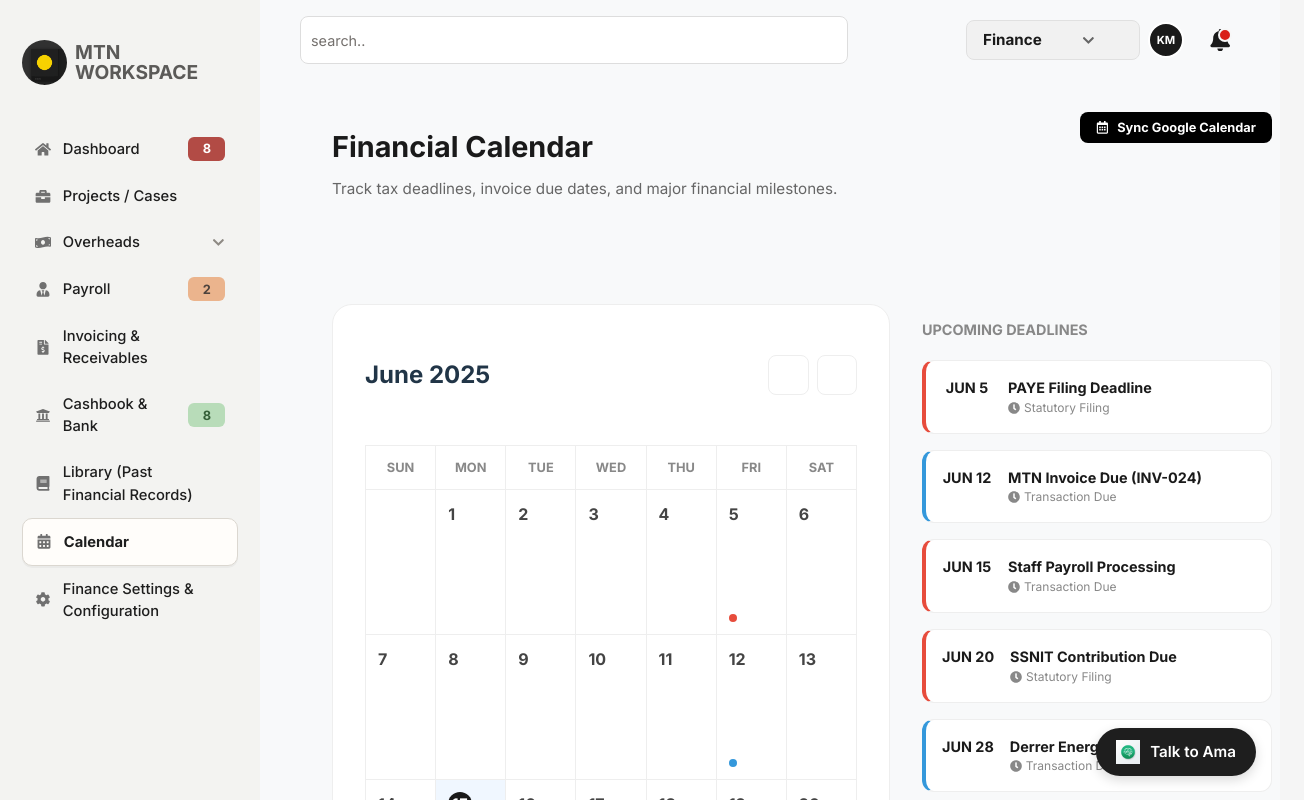
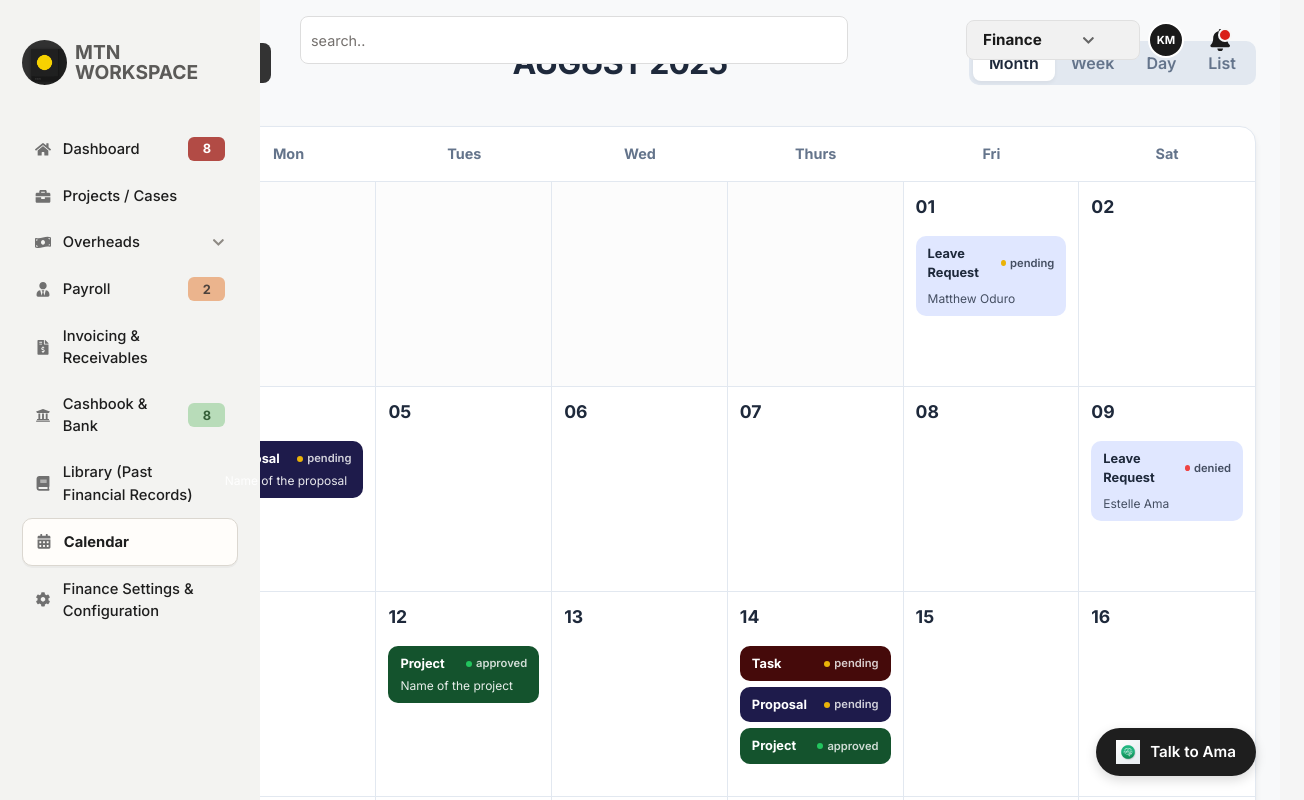
Before and after one commit to justkoby/dashboard-finance-new, a React (Vite) app: page /calendar in a window 1280 px wide. Shown: the top 800 px of the page, 1304 px wide, since content can reach past the window. Built offline with nearby package versions, Linux system fonts and the light colour scheme.

Commit message:
Calendar update: modern grid, event management, and dark-themed modal

```diff
--- a/src/pages/Calendar.css
+++ b/src/pages/Calendar.css
@@ -1,159 +1,362 @@
-.calendar-page {
-  display: flex;
-  min-height: 100vh;
-  background-color: #f8f9fa;
+.calendar-content {
+  padding: 24px;
+  background: #f8f9fa;
+  min-height: calc(100vh - 80px);
 }
 
-
-.calendar-page .content {
-  padding: 32px;
-  width: 100%;
-}
-
-.calendar-layout {
-  display: grid;
-  grid-template-columns: 1fr 350px;
-  gap: 32px;
-  margin-top: 24px;
-}
-
-.calendar-main {
-  background: white;
-  padding: 32px;
-  border-radius: 20px;
-  border: 1px solid #eee;
-}
-
-.calendar-header {
+.calendar-top-bar {
   display: flex;
   justify-content: space-between;
   align-items: center;
-  margin-bottom: 32px;
+  margin-bottom: 24px;
 }
 
-.cal-nav {
+.nav-group {
   display: flex;
-  gap: 8px;
+  gap: 12px;
+  align-items: center;
 }
 
-.calendar-grid {
+.nav-btn {
+  width: 40px;
+  height: 40px;
+  border-radius: 8px;
+  border: 1px solid #e0e0e0;
+  background: white;
+  display: flex;
+  align-items: center;
+  justify-content: center;
+  cursor: pointer;
+  color: #333;
+  transition: all 0.2s;
+}
+
+.nav-btn:hover {
+  background: #f0f0f0;
+}
+
+.add-event-btn {
+  background: #333;
+  color: white;
+  border: none;
+  padding: 10px 20px;
+  border-radius: 8px;
+  font-weight: 600;
+  cursor: pointer;
+  margin-left: 8px;
+}
+
+.calendar-current-date {
+  font-size: 2rem;
+  font-weight: 900;
+  color: #1e293b;
+  letter-spacing: -1px;
+}
+
+.view-tabs {
+  background: #e2e8f0;
+  padding: 4px;
+  border-radius: 10px;
+  display: flex;
+}
+
+.view-tab {
+  padding: 8px 16px;
+  border: none;
+  background: transparent;
+  color: #64748b;
+  font-weight: 600;
+  cursor: pointer;
+  border-radius: 8px;
+  transition: all 0.2s;
+  text-transform: capitalize;
+}
+
+.view-tab.active {
+  background: white;
+  color: #1e293b;
+  box-shadow: 0 2px 4px rgba(0,0,0,0.05);
+}
+
+.calendar-container {
+  background: white;
+  border: 1px solid #e2e8f0;
+  border-radius: 16px;
+  overflow: hidden;
+  box-shadow: 0 4px 6px -1px rgba(0, 0, 0, 0.1);
+}
+
+.calendar-grid-header {
   display: grid;
   grid-template-columns: repeat(7, 1fr);
-  gap: 1px;
-  background: #eee;
-  border: 1px solid #eee;
+  border-bottom: 1px solid #e2e8f0;
 }
 
-.weekday {
-  background: white;
-  padding: 12px;
+.weekday-label {
+  padding: 16px;
   text-align: center;
   font-weight: 700;
-  font-size: 0.8rem;
-  color: #888;
-  text-transform: uppercase;
+  color: #64748b;
+  font-size: 0.9rem;
 }
 
-.day {
-  background: white;
-  min-height: 120px;
+.calendar-grid-body {
+  display: grid;
+  grid-template-columns: repeat(7, 1fr);
+}
+
+.calendar-day {
+  min-height: 180px;
+  border-right: 1px solid #e2e8f0;
+  border-bottom: 1px solid #e2e8f0;
   padding: 12px;
   display: flex;
   flex-direction: column;
+  gap: 8px;
+  transition: background 0.1s;
+  cursor: pointer;
+}
+
+.calendar-day:nth-child(7n) {
+  border-right: none;
+}
+
+.calendar-day:hover {
+  background: #fdfdfd;
+}
+
+.calendar-day.empty {
+  background: #fcfcfc;
+}
+
+.day-number {
+  font-size: 1.1rem;
+  font-weight: 700;
+  color: #1e293b;
+  margin-bottom: 8px;
+  display: block;
+}
+
+.day-events-container {
+  display: flex;
+  flex-direction: column;
+  gap: 6px;
+}
+
+.event-card {
+  padding: 8px 12px;
+  border-radius: 10px;
+  font-size: 0.85rem;
+  color: white;
+  display: flex;
+  flex-direction: column;
+  gap: 4px;
+}
+
+.event-card.leave-request {
+  background: #E0E7FF !important;
+  color: #1e293b !important;
+}
+
+.event-card.proposal {
+  background: #1E1B4B !important;
+}
+
+.event-card.project {
+  background: #14532D !important;
+}
+
+.event-card.task {
+  background: #450A0A !important;
+}
+
+.event-main {
+  display: flex;
+  align-items: center;
   justify-content: space-between;
 }
 
-.day.today {
-  background: #f0f7ff;
+.event-title {
+  font-weight: 700;
+  font-size: 0.8rem;
 }
 
-.day.today .day-num {
-  background: #1a1a1a;
-  color: white;
-  width: 24px;
-  height: 24px;
+.status-dot {
+  width: 6px;
+  height: 6px;
+  border-radius: 50%;
+  margin-left: auto;
+  margin-right: 4px;
+}
+
+.status-dot.pending { background: #EAB308; }
+.status-dot.approved { background: #22C55E; }
+.status-dot.denied { background: #EF4444; }
+
+.status-text {
+  font-size: 0.7rem;
+  opacity: 0.8;
+  font-weight: 600;
+}
+
+.event-desc {
+  font-size: 0.75rem;
+  opacity: 0.9;
+}
+
+.event-assignee {
+  font-size: 0.75rem;
+  margin-top: 4px;
+  opacity: 0.8;
+}
+
+/* Modal Styles */
+.modal-overlay {
+  position: fixed;
+  top: 0;
+  left: 0;
+  right: 0;
+  bottom: 0;
+  background: rgba(0, 0, 0, 0.4);
+  backdrop-filter: blur(4px);
   display: flex;
   align-items: center;
   justify-content: center;
+  z-index: 2000;
+}
+
+.modern-modal {
+  background: #111827; /* Dark theme for modal */
+  width: 100%;
+  max-width: 500px;
+  border-radius: 24px;
+  padding: 32px;
+  position: relative;
+  color: white;
+  box-shadow: 0 25px 50px -12px rgba(0, 0, 0, 0.5);
+}
+
+.modal-close {
+  position: absolute;
+  top: 24px;
+  right: 24px;
+  width: 32px;
+  height: 32px;
+  background: rgba(255, 255, 255, 0.05);
+  border-radius: 50%;
+  display: flex;
+  align-items: center;
+  justify-content: center;
+  cursor: pointer;
+  color: #94a3b8;
+  transition: all 0.2s;
+}
+
+.modal-close:hover {
+  background: rgba(255, 255, 255, 0.1);
+  color: white;
+}
+
+.modal-title {
+  font-size: 1.5rem;
+  font-weight: 700;
+  margin-bottom: 8px;
+}
+
+.modal-subtitle {
+  color: #94a3b8;
+  font-size: 0.9rem;
+  margin-bottom: 24px;
+}
+
+.form-group {
+  margin-bottom: 20px;
+  flex: 1;
+}
+
+.form-group label {
+  display: block;
+  font-size: 0.85rem;
+  font-weight: 600;
+  color: #94a3b8;
+  margin-bottom: 8px;
+}
+
+.form-group input {
+  width: 100%;
+  background: rgba(255, 255, 255, 0.03);
+  border: 1px solid rgba(255, 255, 255, 0.1);
+  border-radius: 10px;
+  padding: 12px;
+  color: white;
+  outline: none;
+  transition: border-color 0.2s;
+}
+
+.form-group input:focus {
+  border-color: #3b82f6;
+}
+
+.form-row {
+  display: flex;
+  gap: 16px;
+}
+
+.color-options {
+  display: flex;
+  flex-wrap: wrap;
+  gap: 16px;
+  padding: 8px 0;
+}
+
+.radio-option {
+  display: flex;
+  align-items: center;
+  gap: 8px;
+  cursor: pointer;
+  font-size: 0.9rem;
+  color: #cbd5e1;
+}
+
+.dot {
+  width: 10px;
+  height: 10px;
   border-radius: 50%;
 }
 
-.day-num {
-  font-weight: 700;
-  color: #444;
+.dot.danger { background: #ef4444; }
+.dot.success { background: #22c55e; }
+.dot.primary { background: #3b82f6; }
+.dot.warning { background: #eab308; }
+
+.modal-actions {
+  display: flex;
+  justify-content: flex-end;
+  gap: 12px;
+  margin-top: 12px;
 }
 
-.day-events {
-  display: flex;
-  gap: 4px;
-  flex-wrap: wrap;
+.cancel-btn {
+  background: rgba(255, 255, 255, 0.05);
+  border: 1px solid rgba(255, 255, 255, 0.1);
+  color: #cbd5e1;
+  padding: 10px 24px;
+  border-radius: 10px;
+  font-weight: 600;
+  cursor: pointer;
 }
 
-.event-dot {
-  width: 8px;
-  height: 8px;
-  border-radius: 50%;
+.save-btn {
+  background: #4f46e5;
+  color: white;
+  border: none;
+  padding: 10px 24px;
+  border-radius: 10px;
+  font-weight: 600;
+  cursor: pointer;
+  box-shadow: 0 4px 12px rgba(79, 70, 229, 0.3);
 }
 
-.event-dot.tax { background: #e74c3c; }
-.event-dot.invoice { background: #3498db; }
-.event-dot.payroll { background: #f1c40f; }
-.event-dot.milestone { background: #2ecc71; }
-
-.calendar-sidebar h3 {
-  font-size: 0.9rem;
-  font-weight: 800;
-  text-transform: uppercase;
-  color: #888;
-  margin-bottom: 20px;
+.save-btn:hover {
+  background: #4338ca;
 }
-
-.upcoming-list {
-  display: flex;
-  flex-direction: column;
-  gap: 16px;
-}
-
-.upcoming-item {
-  display: flex;
-  gap: 16px;
-  padding: 16px;
-  background: white;
-  border-radius: 12px;
-  border: 1px solid #eee;
-  transition: transform 0.2s;
-}
-
-.upcoming-item:hover {
-  transform: translateX(4px);
-}
-
-.upcoming-item.high { border-left: 4px solid #e74c3c; }
-.upcoming-item.medium { border-left: 4px solid #3498db; }
-
-.u-date {
-  font-weight: 800;
-  color: #1a1a1a;
-  font-size: 0.9rem;
-  text-align: center;
-  min-width: 50px;
-}
-
-.u-info {
-  display: flex;
-  flex-direction: column;
-}
-
-.u-title {
-  font-weight: 700;
-  font-size: 0.9rem;
-  color: #1a1a1a;
-}
-
-.u-type {
-  font-size: 0.75rem;
-  color: #888;
-  display: flex;
-  align-items: center;
-  gap: 4px;
-}
--- a/src/pages/Calendar.tsx
+++ b/src/pages/Calendar.tsx
@@ -1,91 +1,259 @@
+import React, { useState } from 'react';
+import {
+  FaChevronLeft, FaChevronRight, FaTimes
+} from 'react-icons/fa';
 import Sidebar from '../components/Sidebar';
 import Header from '../components/Header';
 import ChatWidget from '../components/ChatWidget';
-import {
-  FaChevronLeft, FaChevronRight, FaRegCalendarAlt, FaClock
-} from 'react-icons/fa';
 import './Calendar.css';
 
-export default function Calendar() {
+interface Event {
+  id: string;
+  title: string;
+  type: 'Leave Request' | 'Proposal' | 'Project' | 'Task';
+  status: 'pending' | 'approved' | 'denied';
+  date: string;
+  assignee?: string;
+  color: string;
+  description?: string;
+}
 
-  const events = [
-    { day: 5, title: "PAYE Filing Deadline", type: "tax", priority: "high" },
-    { day: 12, title: "MTN Invoice Due (INV-024)", type: "invoice", priority: "medium" },
-    { day: 15, title: "Staff Payroll Processing", type: "payroll", priority: "high" },
-    { day: 20, title: "SSNIT Contribution Due", type: "tax", priority: "high" },
-    { day: 28, title: "Derrer Energy Milestone Payment", type: "milestone", priority: "medium" },
+const initialEvents: Event[] = [
+  {
+    id: '1',
+    title: 'Leave Request',
+    type: 'Leave Request',
+    status: 'pending',
+    date: '2025-08-01',
+    assignee: 'Matthew Oduro',
+    color: '#E0E7FF'
+  },
+  {
+    id: '2',
+    title: 'Proposal',
+    type: 'Proposal',
+    status: 'pending',
+    date: '2025-08-04',
+    description: 'Name of the proposal',
+    color: '#1E1B4B'
+  },
+  {
+    id: '3',
+    title: 'Leave Request',
+    type: 'Leave Request',
+    status: 'denied',
+    date: '2025-08-09',
+    assignee: 'Estelle Ama',
+    color: '#E0E7FF'
+  },
+  {
+    id: '4',
+    title: 'Project',
+    type: 'Project',
+    status: 'approved',
+    date: '2025-08-12',
+    description: 'Name of the project',
+    color: '#14532D'
+  },
+  {
+    id: '5',
+    title: 'Task',
+    type: 'Task',
+    status: 'pending',
+    date: '2025-08-14',
+    color: '#450A0A'
+  },
+  {
+    id: '6',
+    title: 'Proposal',
+    type: 'Proposal',
+    status: 'pending',
+    date: '2025-08-14',
+    color: '#1E1B4B'
+  },
+  {
+    id: '7',
+    title: 'Project',
+    type: 'Project',
+    status: 'approved',
+    date: '2025-08-14',
+    color: '#14532D'
+  },
+  {
+    id: '8',
+    title: 'Task',
+    type: 'Task',
+    status: 'pending',
+    date: '2025-08-17',
+    description: 'Name of the task',
+    assignee: 'Assigned person(s)',
+    color: '#450A0A'
+  },
+  {
+    id: '9',
+    title: 'Leave Request',
+    type: 'Leave Request',
+    status: 'approved',
+    date: '2025-08-19',
+    assignee: 'Estelle Ama',
+    color: '#E0E7FF'
+  },
 ];
 
-  const daysInMonth = 30;
-  const calendarDays = Array.from({ length: daysInMonth }, (_, i) => i + 1);
+export default function Calendar() {
+  const [view, setView] = useState<'month' | 'week' | 'day' | 'list'>('month');
+  const [_events, _setEvents] = useState<Event[]>(initialEvents);
+  const [isModalOpen, setIsModalOpen] = useState(false);
+  const [currentMonth, setCurrentMonth] = useState(new Date(2025, 7, 1)); // August 2025
 
-  return (
-    <div className="dashboard calendar-page">
-      <Sidebar />
-      <div className="main">
-        <Header />
-        <div className="content">
-          <div className="page-header">
-             <div className="title-area">
-                <h1>Financial Calendar</h1>
-                <p>Track tax deadlines, invoice due dates, and major financial milestones.</p>
+  const daysInMonth = (month: number, year: number) => new Date(year, month + 1, 0).getDate();
+  const startDayOfMonth = (month: number, year: number) => new Date(year, month, 1).getDay();
+
+  const monthName = currentMonth.toLocaleString('default', { month: 'long' }).toUpperCase();
+  const year = currentMonth.getFullYear();
+
+  const renderMonthDays = (): React.ReactNode[] => {
+    const days: React.ReactNode[] = [];
+    const count = daysInMonth(currentMonth.getMonth(), currentMonth.getFullYear());
+    const start = startDayOfMonth(currentMonth.getMonth(), currentMonth.getFullYear());
+
+    // Empty spaces
+    for (let i = 0; i < start; i++) {
+      days.push(<div key={`empty-${i}`} className="calendar-day empty"></div>);
+    }
+
+    // Actual days
+    for (let i = 1; i <= count; i++) {
+      const dateStr = `${year}-${String(currentMonth.getMonth() + 1).padStart(2, '0')}-${String(i).padStart(2, '0')}`;
+      const dayEvents = _events.filter(e => e.date === dateStr);
+
+      days.push(
+        <div key={i} className="calendar-day" onClick={() => setIsModalOpen(true)}>
+          <span className="day-number">{String(i).padStart(2, '0')}</span>
+          <div className="day-events-container">
+            {dayEvents.map(event => (
+              <div
+                key={event.id}
+                className={`event-card ${event.type.toLowerCase().replace(' ', '-')}`}
+                style={{ backgroundColor: event.color }}
+              >
+                <div className="event-main">
+                  <span className="event-title">{event.title}</span>
+                  <span className={`status-dot ${event.status}`}></span>
+                  <span className="status-text">{event.status}</span>
                 </div>
-             <div className="action-buttons">
-                <button className="black-btn"><FaRegCalendarAlt /> Sync Google Calendar</button>
+                {event.description && <div className="event-desc">{event.description}</div>}
+                {event.assignee && <div className="event-assignee">{event.assignee}</div>}
               </div>
-          </div>
-
-          <div className="calendar-layout">
-             <div className="calendar-main">
-                <div className="calendar-header">
-                   <h2>June 2025</h2>
-                   <div className="cal-nav">
-                      <button className="icon-btn"><FaChevronLeft /></button>
-                      <button className="icon-btn"><FaChevronRight /></button>
-                   </div>
-                </div>
-
-                <div className="calendar-grid">
-                   <div className="weekday">Sun</div><div className="weekday">Mon</div><div className="weekday">Tue</div>
-                   <div className="weekday">Wed</div><div className="weekday">Thu</div><div className="weekday">Fri</div><div className="weekday">Sat</div>
-
-                   {/* Empty spaces for start of month - Simplified */}
-                   <div className="day empty"></div>
-
-                   {calendarDays.map(day => {
-                      const dayEvents = events.filter(e => e.day === day);
-                      return (
-                         <div key={day} className={`day ${day === 15 ? 'today' : ''}`}>
-                            <span className="day-num">{day}</span>
-                            <div className="day-events">
-                               {dayEvents.map((e, idx) => (
-                                  <div key={idx} className={`event-dot ${e.type}`} title={e.title}></div>
             ))}
           </div>
         </div>
       );
-                   })}
+    }
+
+    return days;
+  };
+
+  return (
+    <div className="dashboard-layout">
+      <Sidebar />
+      <div className="main-wrapper">
+        <Header />
+        <div className="calendar-content">
+          <div className="calendar-top-bar">
+            <div className="nav-group">
+                 <button className="nav-btn" onClick={() => setCurrentMonth(new Date(currentMonth.getFullYear(), currentMonth.getMonth() - 1, 1))}>
+                   <FaChevronLeft />
+                 </button>
+                 <button className="nav-btn" onClick={() => setCurrentMonth(new Date(currentMonth.getFullYear(), currentMonth.getMonth() + 1, 1))}>
+                   <FaChevronRight />
+                 </button>
+                 <button className="add-event-btn" onClick={() => setIsModalOpen(true)}>Add Event +</button>
+            </div>
+
+            <h1 className="calendar-current-date">{monthName} {year}</h1>
+
+            <div className="view-tabs">
+                {['month', 'week', 'day', 'list'].map(v => (
+                  <button
+                    key={v}
+                    className={`view-tab ${view === v ? 'active' : ''}`}
+                    onClick={() => setView(v as any)}
+                  >
+                    {v}
+                  </button>
+                ))}
             </div>
           </div>
 
-             <div className="calendar-sidebar">
-                <h3>Upcoming Deadlines</h3>
-                <div className="upcoming-list">
-                   {events.map((e, i) => (
-                      <div key={i} className={`upcoming-item ${e.priority}`}>
-                         <div className="u-date">JUN {e.day}</div>
-                         <div className="u-info">
-                            <span className="u-title">{e.title}</span>
-                            <span className="u-type"><FaClock /> {e.type === 'tax' ? 'Statutory Filing' : 'Transaction Due'}</span>
+          <div className="calendar-container">
+            <div className="calendar-grid-header">
+              {['Sun', 'Mon', 'Tues', 'Wed', 'Thurs', 'Fri', 'Sat'].map(day => (
+                <div key={day} className="weekday-label">{day}</div>
+              ))}
             </div>
-                      </div>
-                   ))}
+            <div className="calendar-grid-body">
+              {renderMonthDays()}
             </div>
           </div>
         </div>
       </div>
-      </div>
+
+      {isModalOpen && <EventModal onClose={() => setIsModalOpen(false)} />}
       <ChatWidget />
     </div>
   );
 }
+
+function EventModal({ onClose }: { onClose: () => void }) {
+  return (
+    <div className="modal-overlay">
+      <div className="modern-modal">
+        <div className="modal-close" onClick={onClose}><FaTimes /></div>
+        <h2 className="modal-title">Add / Edit Event</h2>
+        <p className="modal-subtitle">Plan your next big moment: schedule or edit an event to stay on track</p>
+
+        <div className="form-group">
+          <label>Event Title</label>
+          <input type="text" placeholder="Enter title" />
+        </div>
+
+        <div className="form-row">
+          <div className="form-group">
+            <label>Event Color</label>
+            <div className="color-options">
+               <label className="radio-option">
+                 <input type="radio" name="color" /> <span className="dot danger"></span> Danger
+               </label>
+               <label className="radio-option">
+                 <input type="radio" name="color" /> <span className="dot success"></span> Success
+               </label>
+               <label className="radio-option">
+                 <input type="radio" name="color" /> <span className="dot primary"></span> Primary
+               </label>
+               <label className="radio-option">
+                 <input type="radio" name="color" /> <span className="dot warning"></span> Warning
+               </label>
+            </div>
+          </div>
+        </div>
+
+        <div className="form-row">
+          <div className="form-group">
+            <label>Enter Start Date</label>
+            <input type="date" />
+          </div>
+          <div className="form-group">
+            <label>Enter End Date</label>
+            <input type="date" defaultValue="2026-03-04" />
+          </div>
+        </div>
+
+        <div className="modal-actions">
+           <button className="cancel-btn" onClick={onClose}>Close</button>
+           <button className="save-btn">Add Event</button>
+        </div>
+      </div>
+    </div>
+  );
+}
```
Lines whose indentation alone changed are shown as unchanged.
